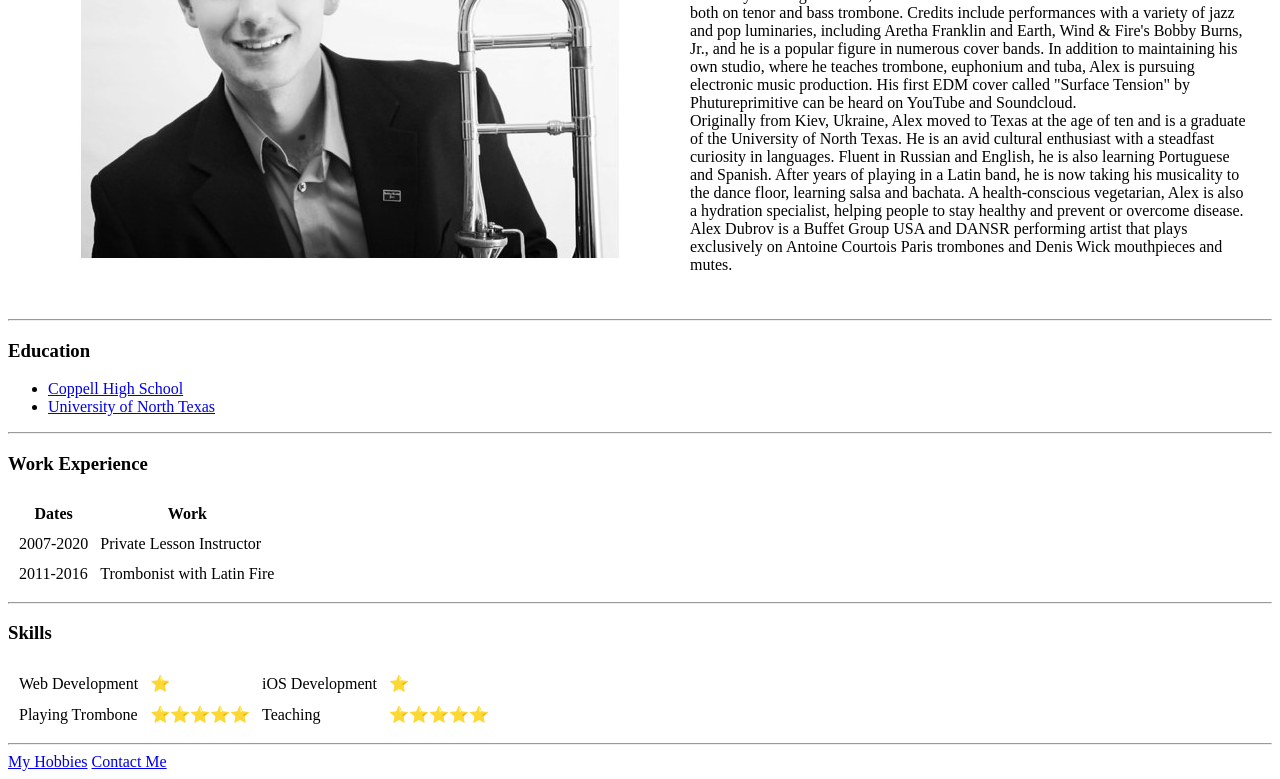
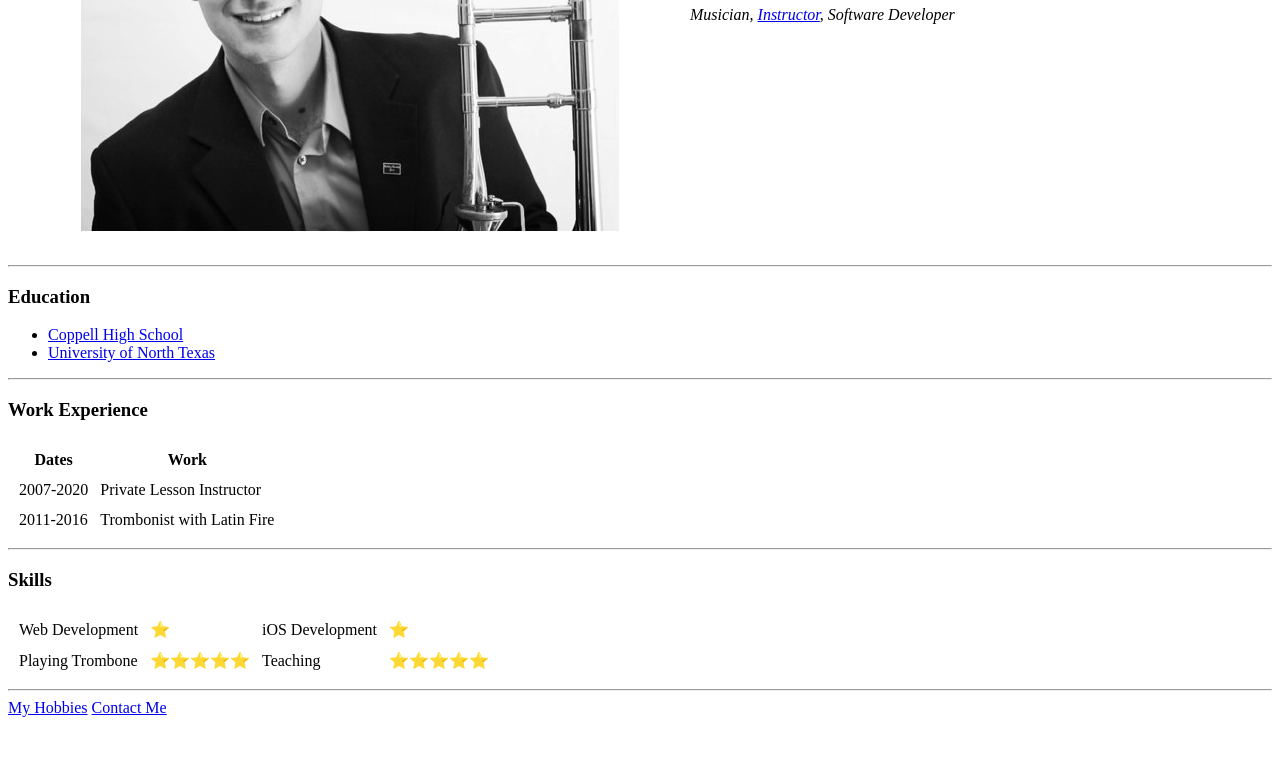
Before and after one commit to jazztromb1/cv, a plain HTML site: page index.html in a window 1280 px wide. Shown: the part 247-1026 px from the top of the page. After the commit the page ends 972 px from the top, so only its background shows below. Drawn offline with Linux system fonts and the light colour scheme.

Commit message:
Update index.html

```diff
--- a/index.html
+++ b/index.html
@@ -11,22 +11,16 @@
     <tr>
       <td><img src="alex.jpg" alt="alex profile picture"></td>
       <td>  <h1>Alex Dubrov</h1>
-        <p><em>Musician, <a href="http://dubrovmusicstudio.com/">Instructor</a>, Software Developer & <strong>Network Marketing Professional</strong></em></p>
+        <p><em>Musician, <a href="http://dubrovmusicstudio.com/">Instructor</a>, Software Developer</em></p>
         <p>
-          Formerly with Maniacal 4, Alex Dubrov was the ensembles electric trombone expert. His skills as a soloist combined with his expertise in using pedal distortion allowed him to create some of M4's most sonically vibrant fusions of jazz, pop and
-          rock. His electronically synthesized trombone sound defined much of M4's rock tribute material, enabling dead-on imitations of guitar legends such as Jimmy Page and Tommy Shaw. Currently residing in Dallas, Alex is an active freelancer in the
-          Dallas-Fort Worth area both on tenor and bass trombone. Credits include performances with a variety of jazz and pop luminaries, including Aretha Franklin and Earth, Wind & Fire's Bobby Burns, Jr., and he is a popular figure in numerous cover
-          bands. In addition to maintaining his own studio, where he teaches trombone, euphonium and tuba, Alex is pursuing electronic music production. His first EDM cover called "Surface Tension" by Phutureprimitive can be heard on YouTube and
-          Soundcloud.
+
           <br>
       <spacer></spacer>
-            Originally from Kiev, Ukraine, Alex moved to Texas at the age of ten and is a graduate of the University of North Texas. He is an avid cultural enthusiast with a steadfast curiosity in languages. Fluent in Russian and English, he is also
-            learning Portuguese and Spanish. After years of playing in a Latin band, he is now taking his musicality to the dance floor, learning salsa and bachata. A health-conscious vegetarian, Alex is also a hydration specialist, helping people to stay
-            healthy and prevent or overcome disease.
+
             <br>
       <spacer></spacer>
 
-              Alex Dubrov is a Buffet Group USA and DANSR performing artist that plays exclusively on Antoine Courtois Paris trombones and Denis Wick mouthpieces and mutes.</p></td>
+         </p></td>
     </tr>
   </table>
 
```
